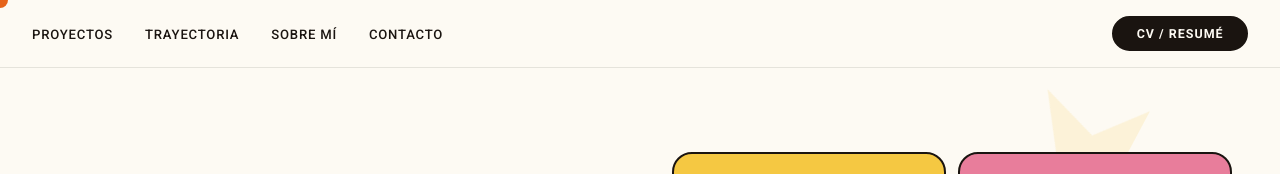
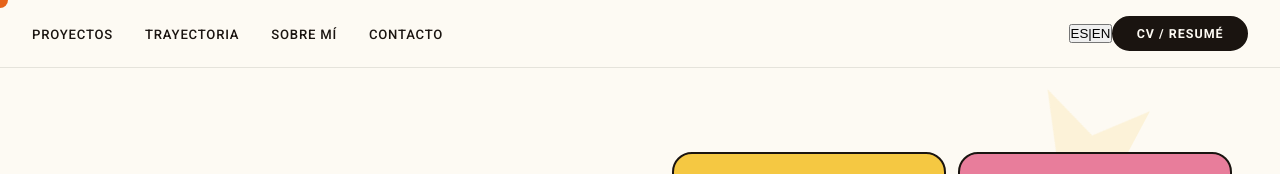
Before and after one commit to guadesign/guadesign.github.io, a React (Vite) app: page / in a window 1280 px wide. Shown: the top 174 px of the page. Built offline with nearby package versions, Linux system fonts and the light colour scheme.

Commit message:
Update Nav.jsx nav mal

```diff
--- a/src/components/Nav.jsx
+++ b/src/components/Nav.jsx
@@ -2,7 +2,7 @@ import React from 'react'
 import { labels } from '../data/content'
 import styles from './Nav.module.css'
 
-export default function Nav({ lang, vista, setVista }) {
+export default function Nav({ lang, setLang, vista, setVista }) {
   return (
     <nav className={styles.nav}>
       <ul className={styles.links}>
@@ -21,12 +21,24 @@ export default function Nav({ lang, vista, setVista }) {
           </li>
         )}
       </ul>
+
+      <div className={styles.rightBtns}>
+        <button
+          className={styles.langBtn}
+          onClick={() => setLang(lang === 'es' ? 'en' : 'es')}
+        >
+          <span className={lang === 'es' ? styles.activeLang : ''}>ES</span>
+          <span className={styles.langDivider}>|</span>
+          <span className={lang === 'en' ? styles.activeLang : ''}>EN</span>
+        </button>
+
         <button
           className={`${styles.cvBtn} ${vista === 'cv' ? styles.cvBtnActive : ''}`}
           onClick={() => setVista(vista === 'cv' ? 'portfolio' : 'cv')}
         >
           CV / Resumé
         </button>
+      </div>
     </nav>
   )
 }
```
Lines whose indentation alone changed are shown as unchanged.
